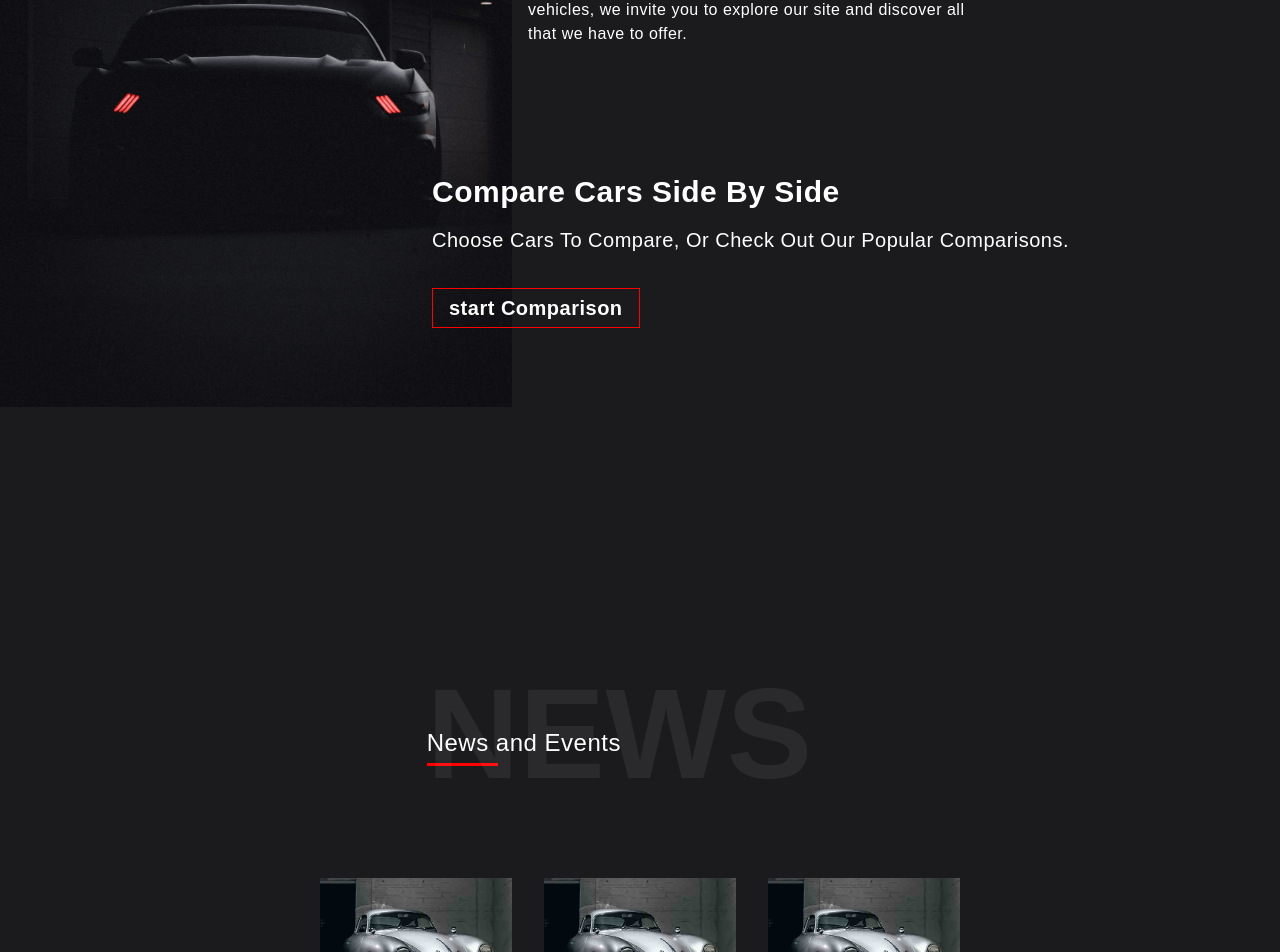
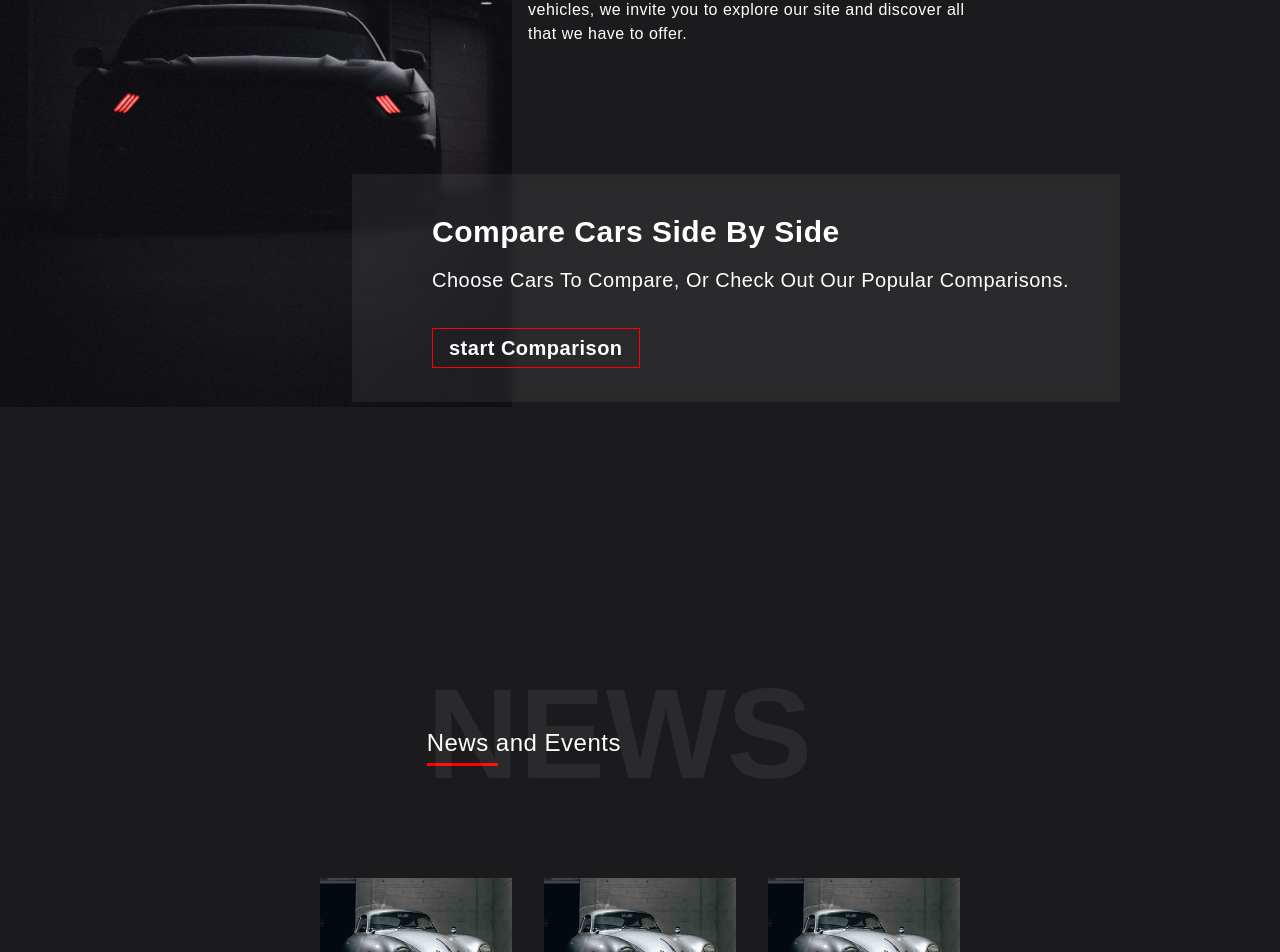
Before and after one commit to joel-kalema/luxury-cars, a Next.js app: page / in a window 1280 px wide. Shown: the part 4358-5310 px from the top of the page. Built offline with nearby package versions, Linux system fonts and the light colour scheme.

Commit message:
Updated style

```diff
--- a/components/cars.js
+++ b/components/cars.js
@@ -23,7 +23,7 @@ export default function Cars() {
                 <div className="w-4/5 my-20 ml-[6rem]">
                     <p className="px-20">So whether you're a long-time luxury car enthusiast or you're just starting to explore the world of high-end vehicles, we invite you to explore our site and discover all that we have to offer.</p>
                 </div>
-                <div className='mt-32'>
+                <div className='mt-32 exp backdrop-blur-sm bg-[#fff1] py-10'>
                     <div className='ml-20'>
                         <h1 className='text-3xl font-bold'>Compare Cars Side By Side</h1>
                         <p className='text-xl mt-4 mb-10'>Choose Cars To Compare, Or Check Out Our Popular Comparisons.</p>
```
